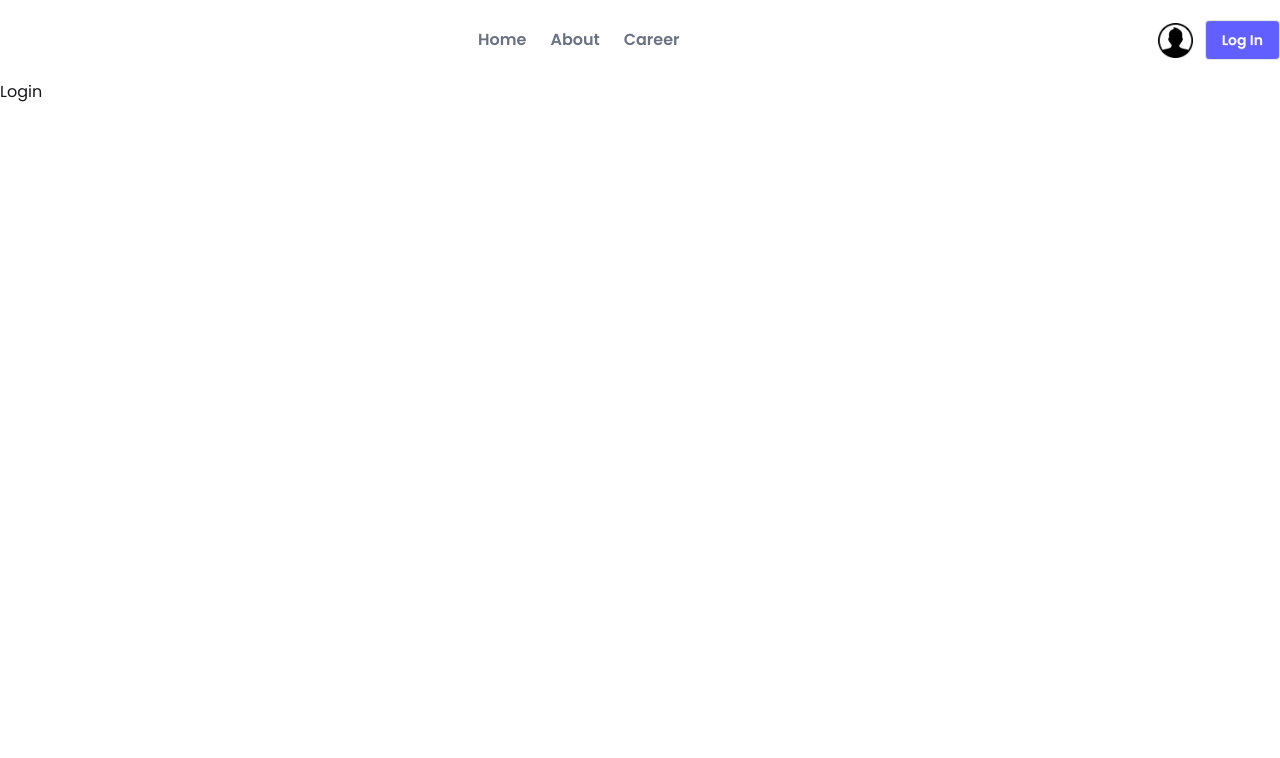
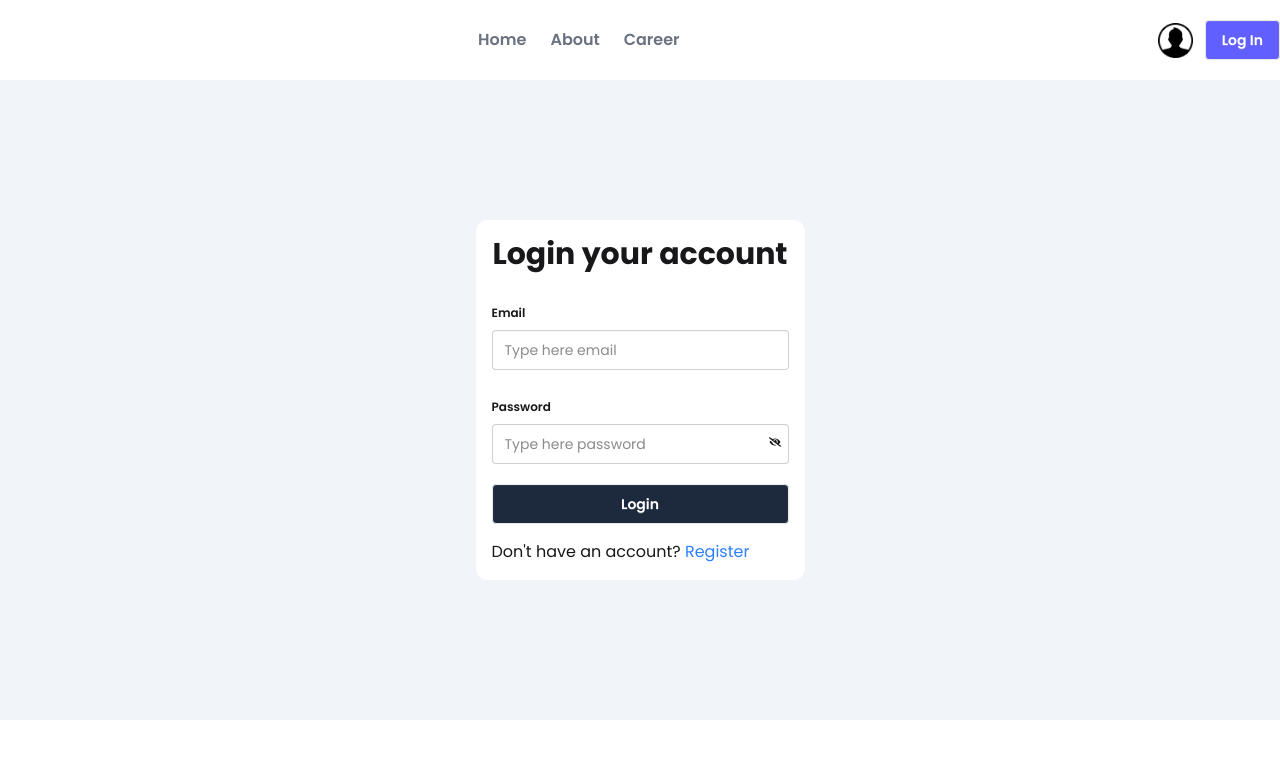
Before and after one commit to farjanayeasminrimi/Dragon-News, a Next.js app: page /login in a window 1280 px wide. Shown: the top 758 px of the page. Built offline with nearby package versions, Linux system fonts and the light colour scheme.

Commit message:
designed login page

```diff
--- a/package.json
+++ b/package.json
@@ -14,6 +14,7 @@
     "react": "19.2.4",
     "react-dom": "19.2.4",
     "react-fast-marquee": "^1.6.5",
+    "react-hook-form": "^7.76.1",
     "react-icons": "^5.6.0"
   },
   "devDependencies": {
--- a/src/app/(auth)/login/page.jsx
+++ b/src/app/(auth)/login/page.jsx
@@ -1,7 +1,70 @@
-import React from "react";
+"use client";
+import Link from "next/link";
+import React, { useState } from "react";
+import { useForm } from "react-hook-form";
+import { FaEye, FaEyeSlash } from "react-icons/fa";
 
 const LoginPage = () => {
-  return <div>Login</div>;
+  const [isShowPassword, setIsShowPassword] = useState(false);
+
+  const {
+    register,
+    handleSubmit,
+    watch,
+    formState: { errors },
+  } = useForm();
+  const onSubmit = (data) => console.log(data);
+  console.log(errors);
+
+  return (
+    <div className="container mx-auto min-h-[80vh] flex justify-center items-center bg-slate-100">
+      <div className="p-4 rounded-xl bg-white">
+        <h2 className="font-bold text-3xl text-center mb-6">Login your account</h2>
+
+        <form onSubmit={handleSubmit(onSubmit)} className="space-y-4">
+          <fieldset className="fieldset">
+            <legend className="fieldset-legend">Email</legend>
+            <input
+              type="email"
+              className="input"
+              placeholder="Type here email"
+              {...register("email", {
+                required: "Email field is required",
+              })}
+            />
+            {errors.email && <p className="text-red-500">{errors.email.message}</p>}
+          </fieldset>
+          <fieldset className="fieldset relative">
+            <legend className="fieldset-legend">Password</legend>
+            <input
+              type="password"
+              className="input"
+              placeholder="Type here password"
+              {...register("password", {
+                required: "Password field is required",
+              })}
+            />
+            <span
+              className="absolute right-2 top-4 cursor-pointer"
+              onClick={() => setIsShowPassword(!isShowPassword)}
+            >
+              {isShowPassword ? <FaEye /> : <FaEyeSlash />}
+            </span>
+            {errors.password && <p className="text-red-500">{errors.password.message}</p>}
+          </fieldset>
+
+          <button className="btn w-full bg-slate-800 text-white">Login</button>
+        </form>
+
+        <p className="mt-4">
+          Don't have an account?{" "}
+          <Link href={"/register"} className="text-blue-500">
+            Register
+          </Link>
+        </p>
+      </div>
+    </div>
+  );
 };
 
 export default LoginPage;
```
Also changed, not shown: 1 other file (tests, documents, lock files or other folders).
